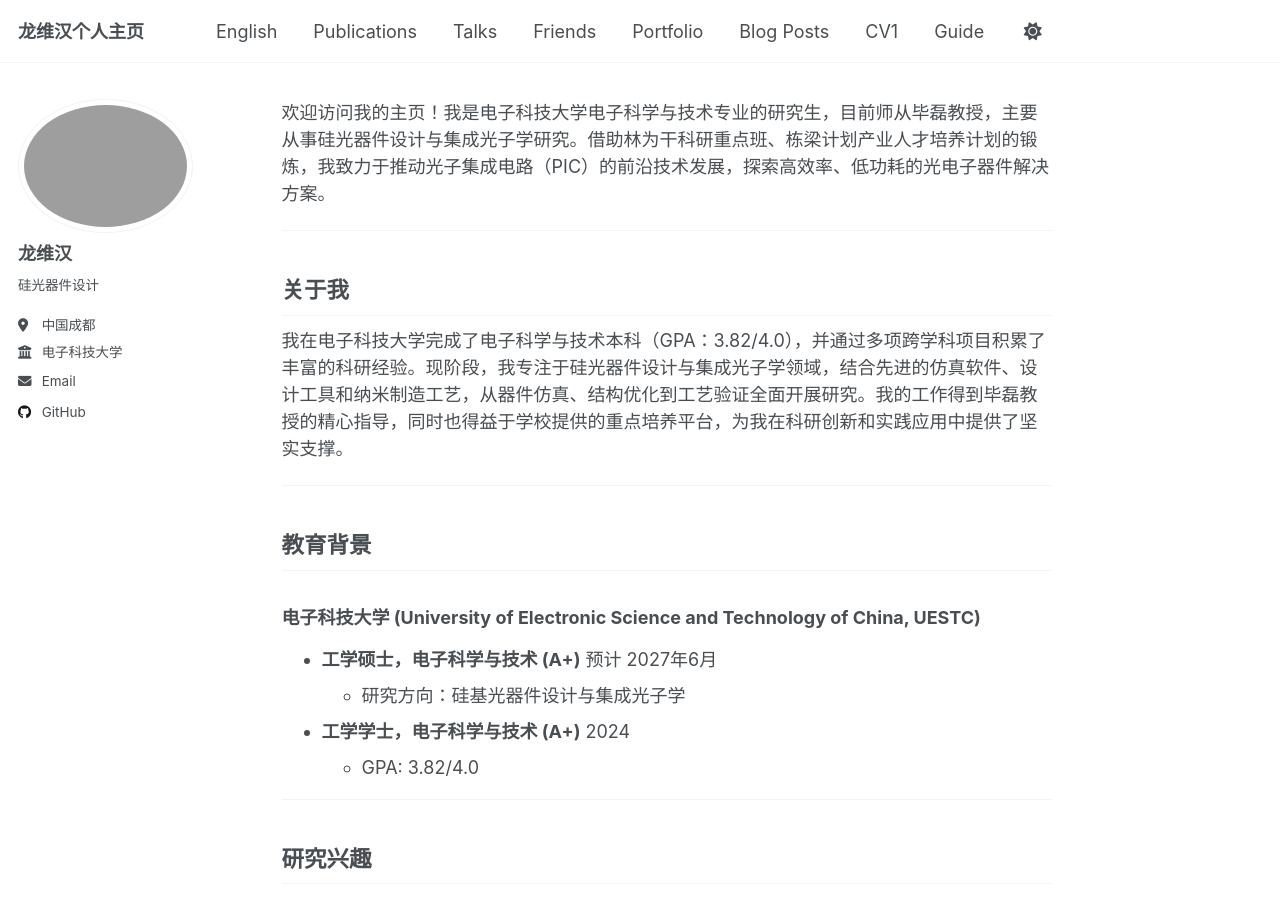
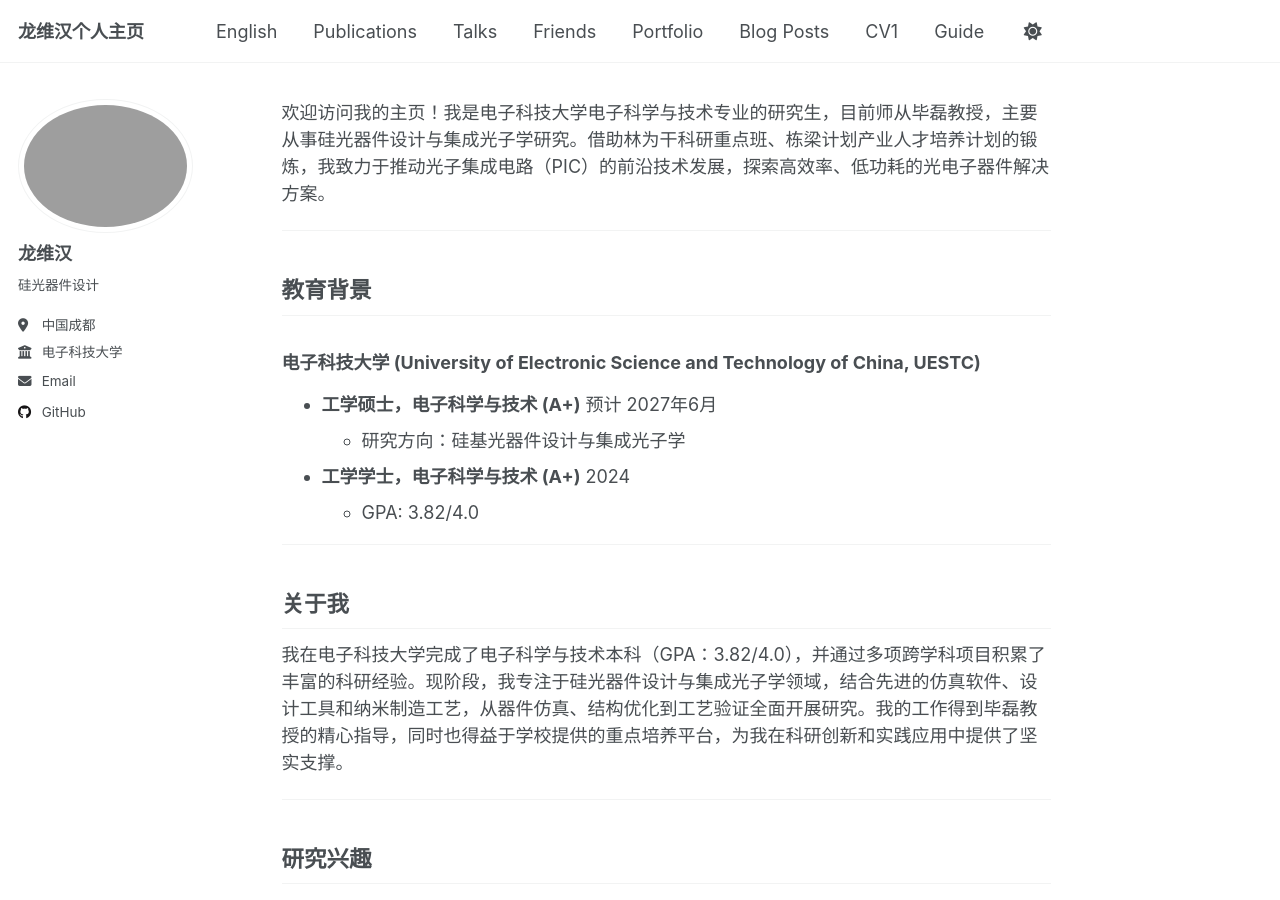
Before and after one commit to LongWeihan/cn-site, a Jekyll site: the page built from _pages/about.md, in a window 1280 px wide and 900 px high. Built offline with Jekyll 4.4.1, drawn with Linux system fonts in a browser that asks for light colours; part of the change alters nothing that is shown.

```diff
--- a/_pages/about.md
+++ b/_pages/about.md
@@ -9,13 +9,6 @@ redirect_from:
 
 欢迎访问我的主页！我是电子科技大学电子科学与技术专业的研究生，目前师从毕磊教授，主要从事硅光器件设计与集成光子学研究。借助林为干科研重点班、栋梁计划产业人才培养计划的锻炼，我致力于推动光子集成电路（PIC）的前沿技术发展，探索高效率、低功耗的光电子器件解决方案。
 
-
----
-
-## 关于我
-
-我在电子科技大学完成了电子科学与技术本科（GPA：3.82/4.0），并通过多项跨学科项目积累了丰富的科研经验。现阶段，我专注于硅光器件设计与集成光子学领域，结合先进的仿真软件、设计工具和纳米制造工艺，从器件仿真、结构优化到工艺验证全面开展研究。我的工作得到毕磊教授的精心指导，同时也得益于学校提供的重点培养平台，为我在科研创新和实践应用中提供了坚实支撑。
-
 ---
 
 ## 教育背景
@@ -26,6 +19,12 @@ redirect_from:
     * 研究方向：硅基光器件设计与集成光子学
 * **工学学士，电子科学与技术 (A+)** 2024
     * GPA: 3.82/4.0
+
+---
+
+## 关于我
+
+我在电子科技大学完成了电子科学与技术本科（GPA：3.82/4.0），并通过多项跨学科项目积累了丰富的科研经验。现阶段，我专注于硅光器件设计与集成光子学领域，结合先进的仿真软件、设计工具和纳米制造工艺，从器件仿真、结构优化到工艺验证全面开展研究。我的工作得到毕磊教授的精心指导，同时也得益于学校提供的重点培养平台，为我在科研创新和实践应用中提供了坚实支撑。
 
 ---
 
```
